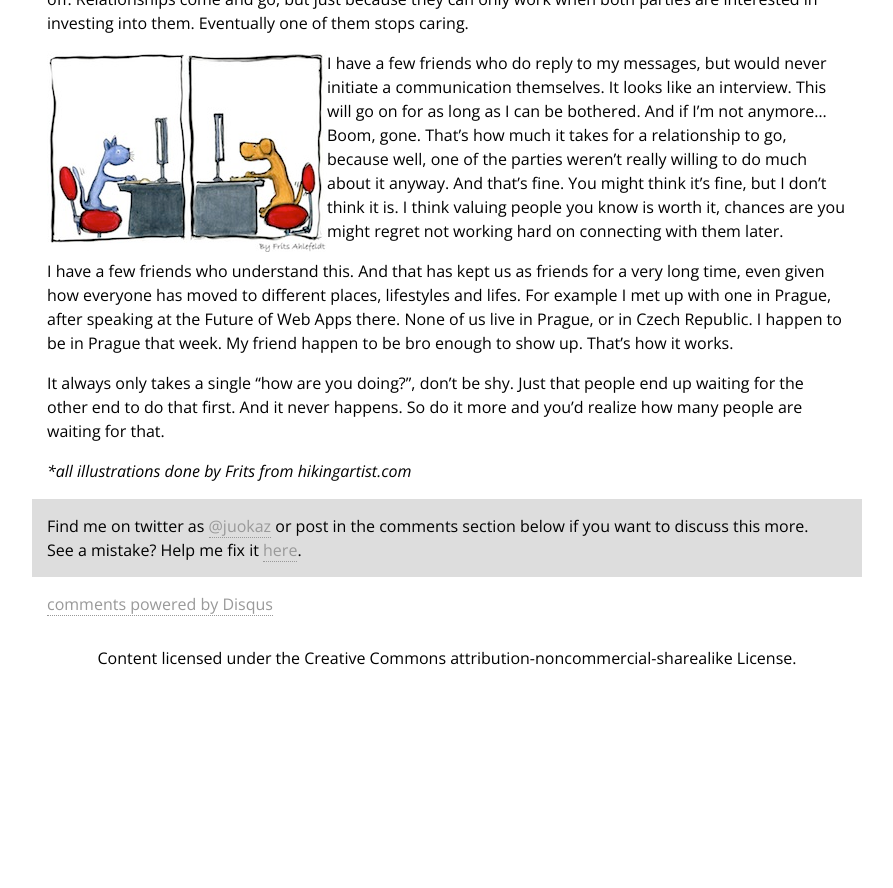
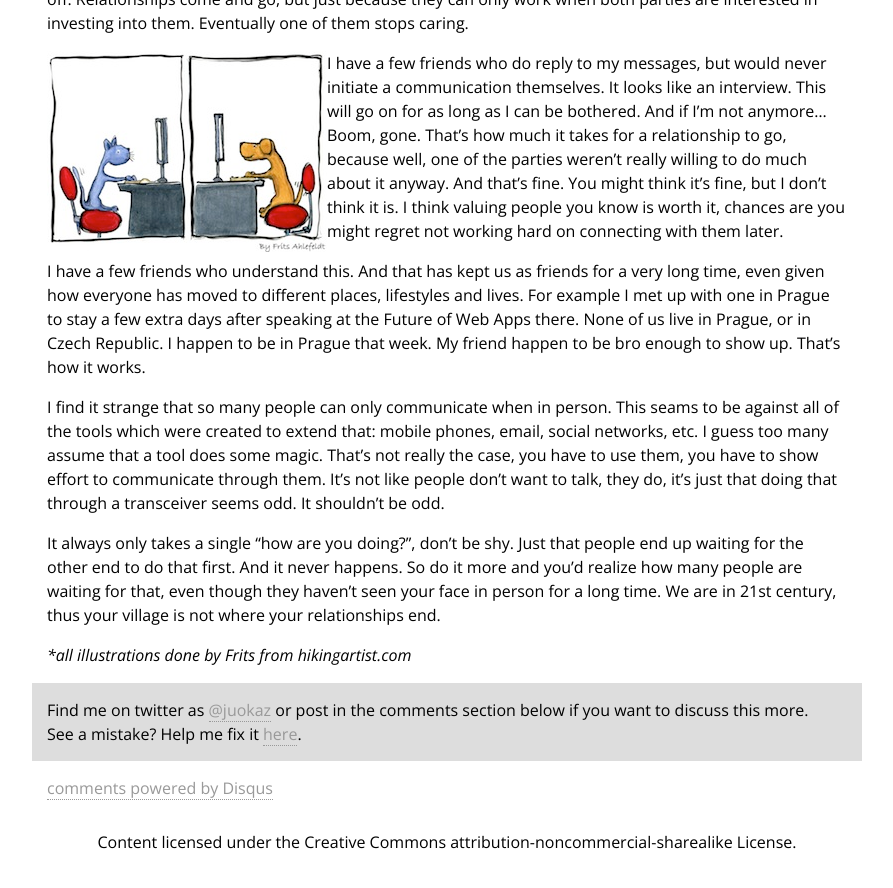
Before and after one commit to juokaz/juokaz.com, a Jekyll site: the page built from _posts/2012-12-27-how-are-you-doing.markdown, in a window 1280 px wide and 900 px high, scrolled down 2029 px. Shown: the top 888 px of the window, without its empty margins (193-1086 px from the left). Built offline with Jekyll 4.4.1, drawn with Linux system fonts in a browser that asks for light colours; comment, search, counter and statistics services are not loaded; before the commit the page ends 2759 px from its top, so only the background shows below that; some of the changed text lies outside the part shown.

Commit message:
Added one more paragraph

```diff
--- a/_posts/2012-12-27-how-are-you-doing.markdown
+++ b/_posts/2012-12-27-how-are-you-doing.markdown
@@ -11,7 +11,7 @@ This seems to be the time of the year when everyone is looking back at the thing
 
 This year I spent more than 7 months traveling. That's quite a lot. A lot of people would think it's an amazing privilege to be able to do this, and it is to some degree, but at the same time, it's extremely lonely. Of course one ends up meeting a lot of new people and sees a lot of new places, but you are just not connecting with anyone or anything. Not spending much time in one place makes it very hard.
 
-When was the last time you asked someone "how are you doing?". If you are well mannered - the last time you met someone. When did you do the same with someone who you don't see in person very often or at all? Very likely quite a while ago. Most people are horrible at long-distance relationships and thus these are perceived as impossible. Because they are hard and require effort, and people are lazy. Sometimes they just don't know how, too. I think the move "Like Crazy" quite well shows one angle.
+When was the last time you asked someone "how are you doing?". If you are well mannered - the last time you met someone. When did you do the same with someone who you don't see in person very often or at all? Very likely quite a while ago. Most people are horrible at long-distance relationships and thus these are perceived as impossible. Because they are hard and require effort, and people are lazy. Sometimes they just don't know how, too. I think the move "Like Crazy" quite well shows one of the angles also.
 
 <iframe width="800" height="450" src="http://www.youtube.com/embed/r-ZV-bwZmBw" frameborder="0" allowfullscreen="allowfullscreen">    </iframe>
 
@@ -35,8 +35,10 @@ This is very frustrating for me, because I'm never in one place for a long time
 
 I have a few friends who do reply to my messages, but would never initiate a communication themselves. It looks like an interview. This will go on for as long as I can be bothered. And if I'm not anymore... Boom, gone. That's how much it takes for a relationship to go, because well, one of the parties weren't really willing to do much about it anyway. And that's fine. You might think it's fine, but I don't think it is. I think valuing people you know is worth it, chances are you might regret not working hard on connecting with them later.
 
-I have a few friends who understand this. And that has kept us as friends for a very long time, even given how everyone has moved to different places, lifestyles and lifes. For example I met up with one in Prague, after speaking at the Future of Web Apps there. None of us live in Prague, or in Czech Republic. I happen to be in Prague that week. My friend happen to be bro enough to show up. That's how it works.
+I have a few friends who understand this. And that has kept us as friends for a very long time, even given how everyone has moved to different places, lifestyles and lives. For example I met up with one in Prague to stay a few extra days after speaking at the Future of Web Apps there. None of us live in Prague, or in Czech Republic. I happen to be in Prague that week. My friend happen to be bro enough to show up. That's how it works.
 
-It always only takes a single "how are you doing?", don't be shy. Just that people end up waiting for the other end to do that first. And it never happens. So do it more and you'd realize how many people are waiting for that.
+I find it strange that so many people can only communicate when in person. This seams to be against all of the tools which were created to extend that: mobile phones, email, social networks, etc. I guess too many assume that a tool does some magic. That's not really the case, you have to use them, you have to show effort to communicate through them. It's not like people don't want to talk, they do, it's just that doing that through a transceiver seems odd. It shouldn't be odd.
+
+It always only takes a single "how are you doing?", don't be shy. Just that people end up waiting for the other end to do that first. And it never happens. So do it more and you'd realize how many people are waiting for that, even though they haven't seen your face in person for a long time. We are in 21st century, thus your village is not where your relationships end.
 
 *\*all illustrations done by Frits from hikingartist.com*
```
